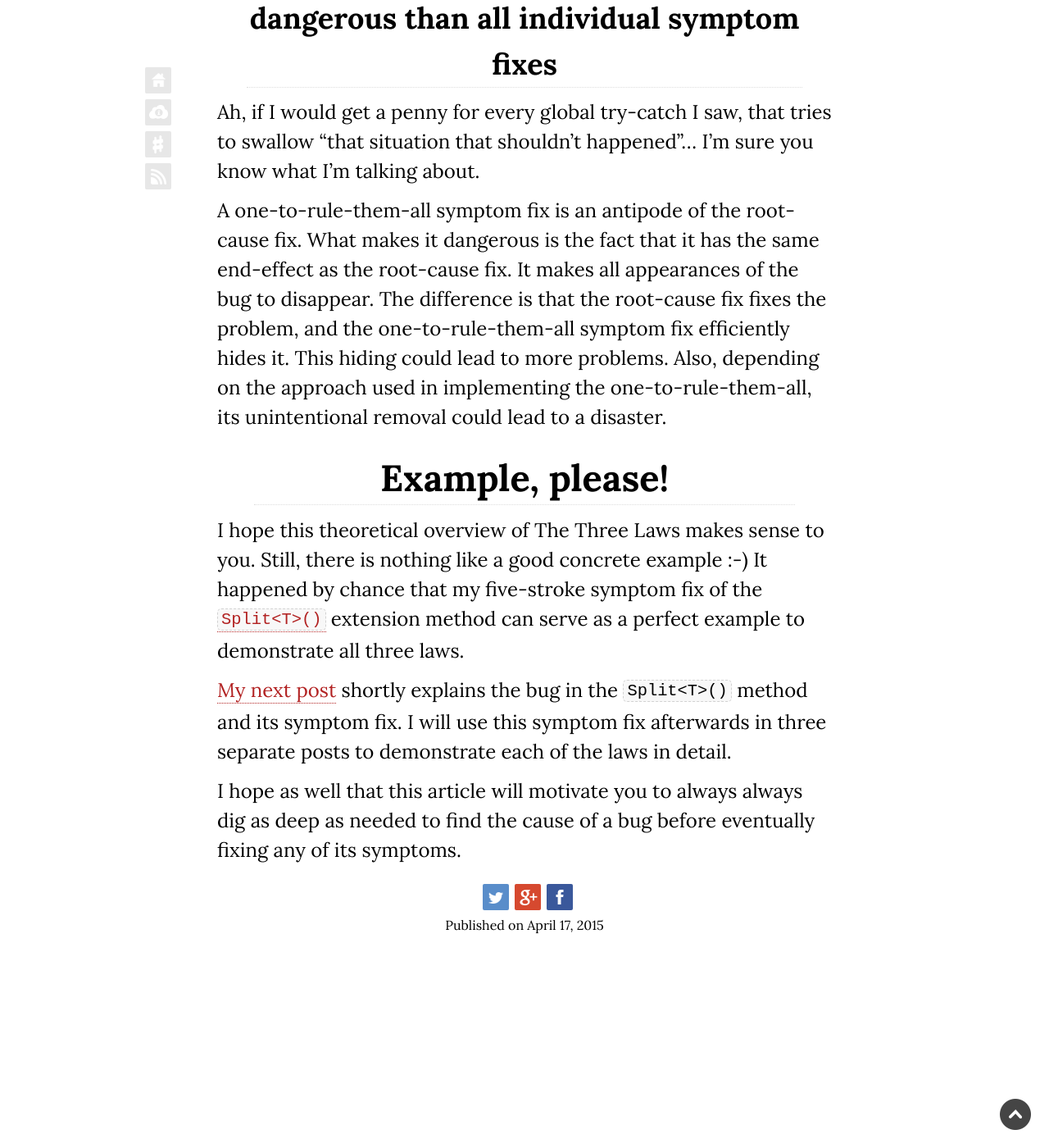
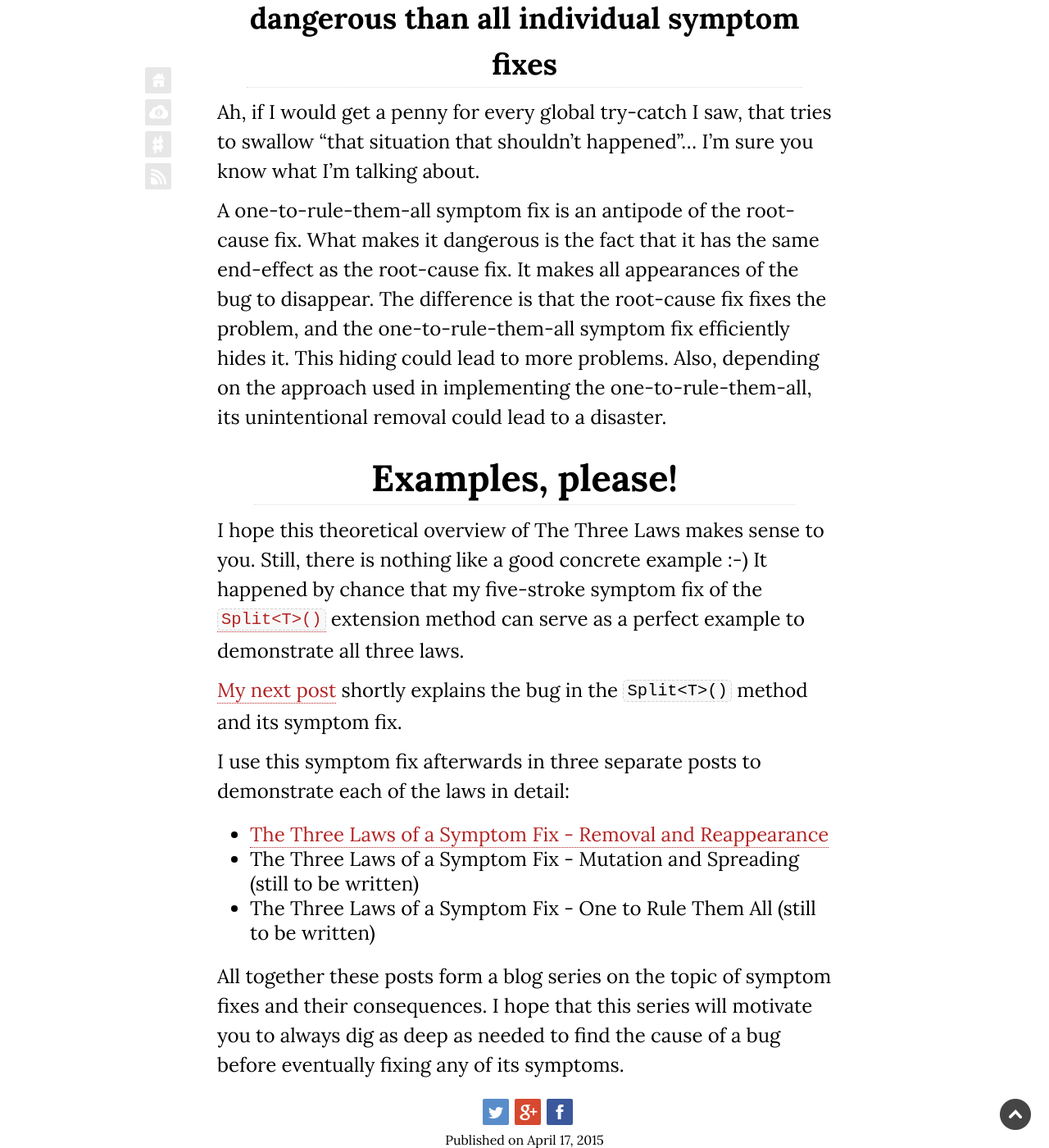
Before and after one commit to ironcev/thp.im, a Jekyll site: the page built from _posts/2015-04-17-the-three-laws-of-a-symptom-fix.md, in a window 1280 px wide and 1400 px high, scrolled down 4552 px. Shown: the whole window at 82% size. Built offline with Jekyll 4.4.1, drawn with Linux system fonts in a browser that asks for light colours; nearby versions of some CDN libraries; comment, search, counter and statistics services are not loaded.

Commit message:
"The Three Laws of a Symptom Fix - Removal and Reappearance" post added.

```diff
--- a/_posts/2015-04-17-the-three-laws-of-a-symptom-fix.md
+++ b/_posts/2015-04-17-the-three-laws-of-a-symptom-fix.md
@@ -69,10 +69,16 @@ Ah, if I would get a penny for every global try-catch I saw, that tries to swall
 
 A one-to-rule-them-all symptom fix is an antipode of the root-cause fix. What makes it dangerous is the fact that it has the same end-effect as the root-cause fix. It makes all appearances of the bug to disappear. The difference is that the root-cause fix fixes the problem, and the one-to-rule-them-all symptom fix efficiently hides it. This hiding could lead to more problems.  Also, depending on the approach used in implementing the one-to-rule-them-all, its unintentional removal could lead to a disaster.
 
-##Example, please!
+##Examples, please!
 
 I hope this theoretical overview of The Three Laws makes sense to you. Still, there is nothing like a good concrete example :-) It happened by chance that my five-stroke symptom fix of the [`Split<T>()`](https://github.com/ironcev/SwissKnife/blob/master/Source/SwissKnife/Collections/CollectionExtensions.cs) extension method can serve as a perfect example to demonstrate all three laws.
 
-[My next post]({% post_url 2015-04-18-the-three-laws-of-a-symptom-fix-the-bug %}) shortly explains the bug in the `Split<T>()` method and its symptom fix. I will use this symptom fix afterwards in three separate posts to demonstrate each of the laws in detail.
+[My next post]({% post_url 2015-04-18-the-three-laws-of-a-symptom-fix-the-bug %}) shortly explains the bug in the `Split<T>()` method and its symptom fix.
 
-I hope as well that this article will motivate you to always always dig as deep as needed to find the cause of a bug before eventually fixing any of its symptoms.
+I use this symptom fix afterwards in three separate posts to demonstrate each of the laws in detail:
+
+- [The Three Laws of a Symptom Fix - Removal and Reappearance]({% post_url 2015-04-23-the-three-laws-of-a-symptom-fix-removal-and-reappearance %})
+- The Three Laws of a Symptom Fix - Mutation and Spreading (still to be written)
+- The Three Laws of a Symptom Fix - One to Rule Them All (still to be written)
+
+All together these posts form a blog series on the topic of symptom fixes and their consequences. I hope that this series will motivate you to always dig as deep as needed to find the cause of a bug before eventually fixing any of its symptoms.
```
Also changed, not shown: _posts/2015-04-18-the-three-laws-of-a-symptom-fix-the-bug.md (+6 -2 lines), _posts/2015-04-23-the-three-laws-of-a-symptom-fix-removal-and-reappearance.md (added, +75 -0 lines).
